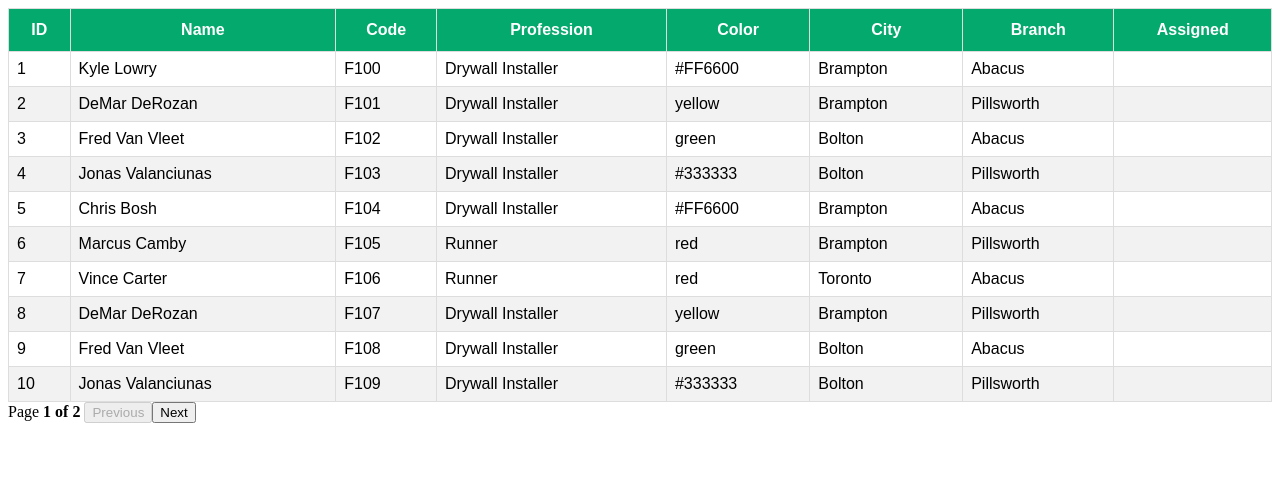
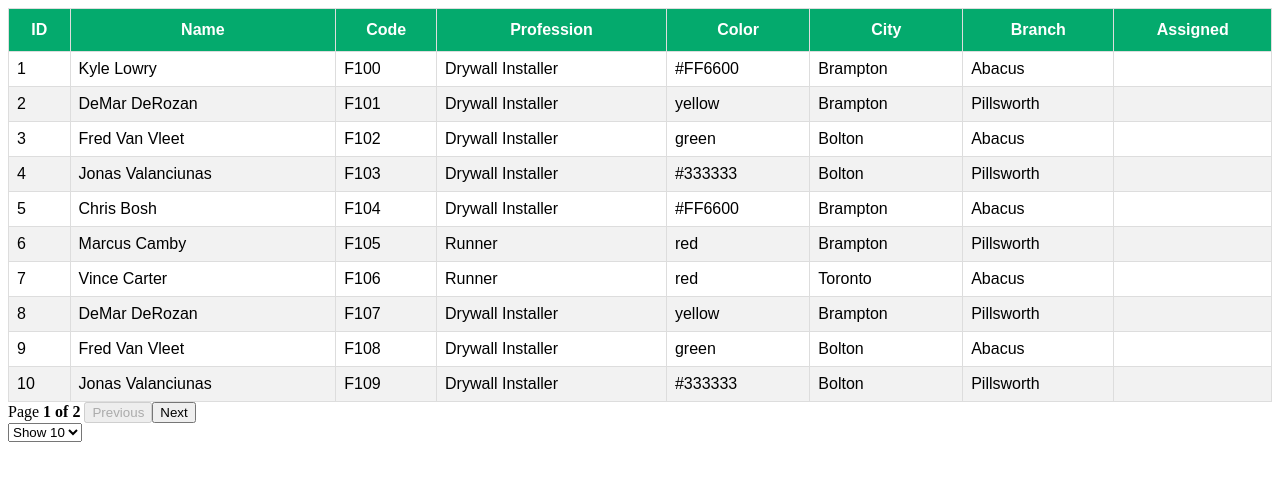
Before and after one commit to jeffreyleec/fullstack-js-crud-exercise, a React (Create React App) app in the folder client/plexxis-exercise/: page / in a window 1280 px wide. Shown: the top 480 px of the page. Built offline with nearby package versions, Linux system fonts and the light colour scheme.

Commit message:
db user seeding

```diff
--- a/client/plexxis-exercise/src/components/SuperTable.js
+++ b/client/plexxis-exercise/src/components/SuperTable.js
@@ -5,20 +5,28 @@ import { Columns } from "./Columns";
 import "./styles/table.css";
 
 export const SuperTable = () => {
-
-
   //only refresh on memoized value changes
   const columns = useMemo(() => Columns, []);
   const data = useMemo(() => mockData, []);
 
-
-
   const tableInstance = useTable({ columns, data }, useSortBy, usePagination);
 
-  const { getTableProps, getTableBodyProps, pageOptions, state, headerGroups, page, nextPage, previousPage, canNextPage, canPreviousPage,  prepareRow } =
-    tableInstance;
+  const {
+    getTableProps,
+    getTableBodyProps,
+    pageOptions,
+    setPageSize,
+    state,
+    headerGroups,
+    page,
+    nextPage,
+    previousPage,
+    canNextPage,
+    canPreviousPage,
+    prepareRow,
+  } = tableInstance;
 
-    const {pageIndex} = state
+  const { pageIndex, pageSize } = state;
   // function addUser(newUser) {
   //   mockData.push(newUser);
   // }
@@ -58,7 +66,11 @@ export const SuperTable = () => {
                         column.render("Header")
                       }
                       <span>
-                        {column.isSorted ? (column.isSortedDesc ? "🔽" : "🔼") : ""}
+                        {column.isSorted
+                          ? column.isSortedDesc
+                            ? "🔽"
+                            : "🔼"
+                          : ""}
                       </span>
                     </th>
                   ))
@@ -98,15 +110,34 @@ export const SuperTable = () => {
         </tbody>
       </table>
       <div>
+
         <span>
-          Page{' '}
+          Page{" "}
           <strong>
-            {pageIndex+1} of {pageOptions.length} {" "}
+            {pageIndex + 1} of {pageOptions.length}{" "}
           </strong>
         </span>
-      <button onClick={()=>previousPage()} disabled={!canPreviousPage}>Previous</button>
-      <button onClick={()=>nextPage()} disabled={!canNextPage}>Next</button>
+        <button onClick={() => previousPage()} disabled={!canPreviousPage}>
+          Previous
+        </button>
+        <button onClick={() => nextPage()} disabled={!canNextPage}>
+          Next
+        </button>
       </div>
+
+
+
+   <select
+          value={pageSize}
+          onChange={(e) => setPageSize(Number(e.target.value))}
+        >
+          {[5, 10, 20].map((pageSize) => (
+            <option key={pageSize} value={pageSize}>
+              Show {pageSize}
+            </option>
+          ))}
+        </select>
+
 
     </>
   );
```
